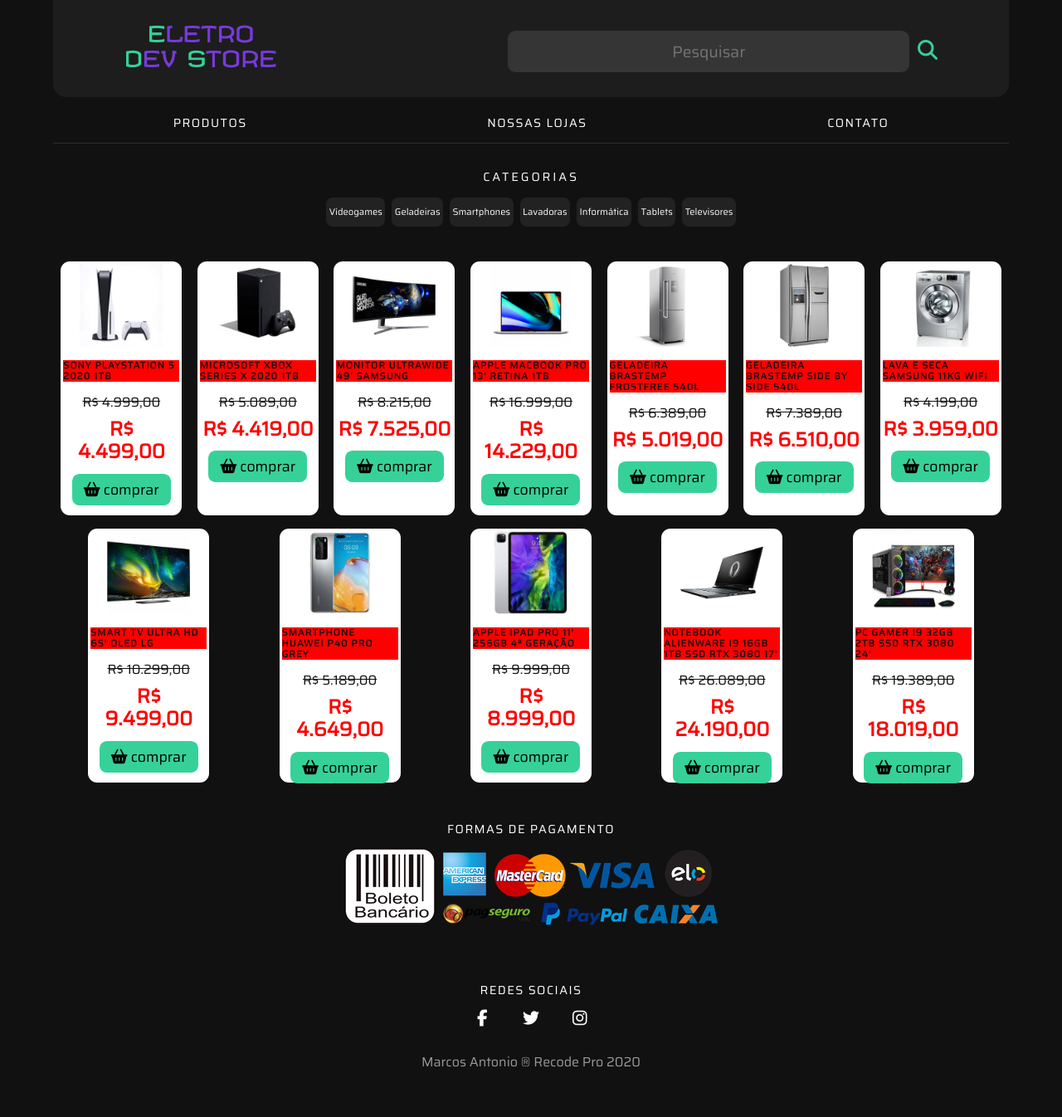
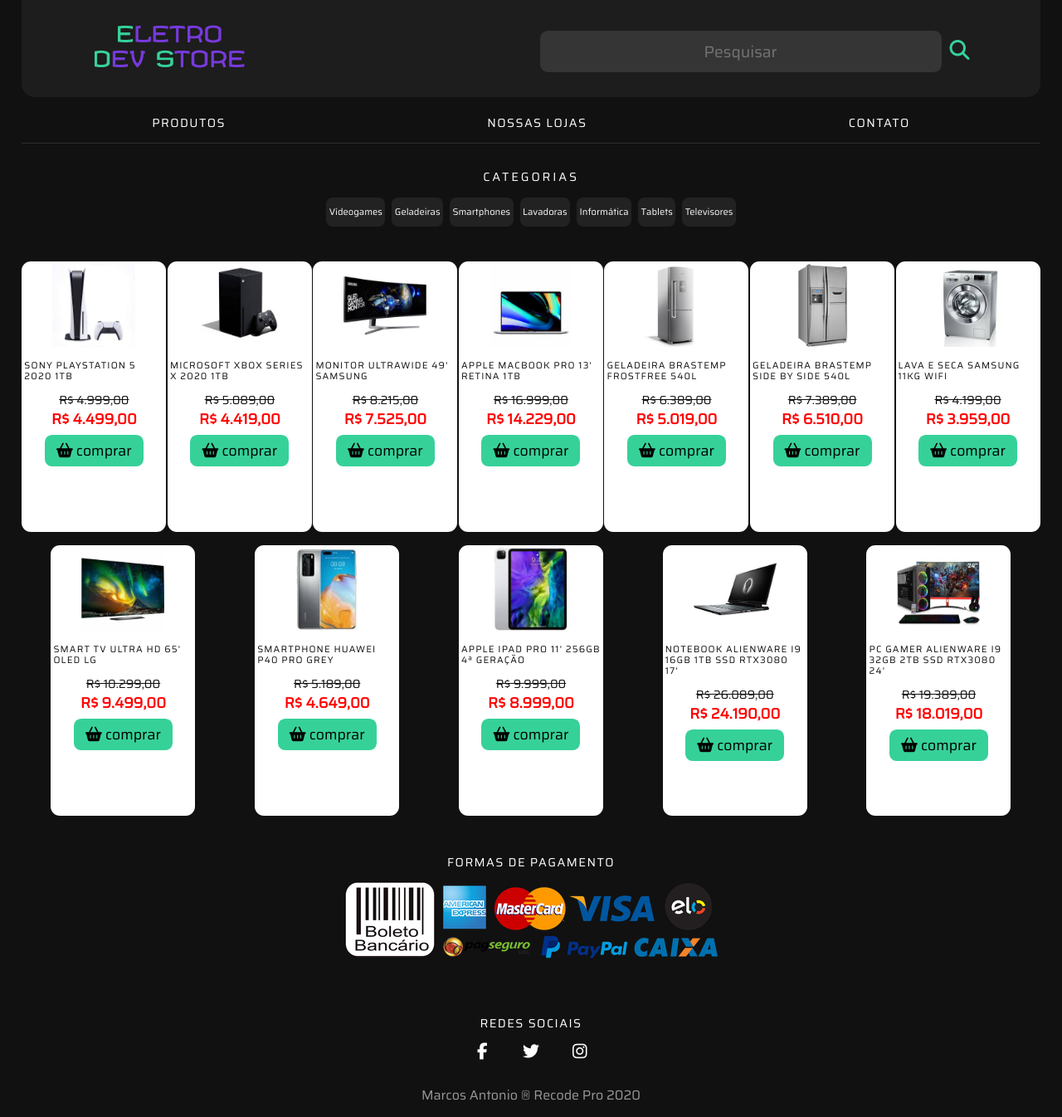
Before and after one commit to arcmarcos/RecodePro2020, a PHP site: page /eletrodevstore_CSS/pages/produtos.html in a window 1280 px wide. Shown: the whole page at 83% size. Before the commit the page ends 1286 px from the top, so only its background shows below. Run offline with PHP 8.4, Linux system fonts and the light colour scheme; some libraries are stand-ins or nearby versions.

Commit message:
working on

```diff
--- a/eletrodevstore_CSS/css/main.css
+++ b/eletrodevstore_CSS/css/main.css
@@ -9,9 +9,11 @@
     text-align: center;
     justify-content: center;
     align-content: center;
-    padding: 0 10%;
+    padding: 0 2%;
     font-family: Saira, sans-serif;
 }
+
+
 /* Página Principal */
 .offerSection h3 {
     text-transform: uppercase;
--- a/eletrodevstore_CSS/css/products.css
+++ b/eletrodevstore_CSS/css/products.css
@@ -1,7 +1,3 @@
-body {
-    padding: 0 5%;
-}
-
 .categories {
     margin: 2em;
 }
@@ -13,7 +9,7 @@
     letter-spacing: .2em;
 }
 
-.categories .categoriesButtons {
+.categoriesButtons {
     background-color: #222222;
     color: #ffffff;
     border: none;
@@ -24,7 +20,7 @@
     transition: .5s;
 }
 
-.categories .categoriesButtons:hover {
+.categoriesButtons:hover {
     background-color: #333333;
 }
 
@@ -40,8 +36,8 @@
 }
 
 .productCards {
-    width: 140px;
-    height: 300px;
+    width: 10.5em;
+    height: 20em;
     background-color: #ffffff;
     border-radius: .7em;
     margin: .5em auto;
@@ -51,9 +47,9 @@
 }
 
 .productCards h3 {
-    background-color: #ff0000;
     text-align: initial;
     font-size: .7em;
+    font-weight: normal;
 }
 
 .productCards:hover {
@@ -62,13 +58,13 @@
 
 .productCards .oldPrice {
     text-decoration: line-through;
-    font-size: 1em;
+    font-size: .9em;
     margin-bottom: -.9em;
 }
 
 .productCards .newPrice {
-    font-size: 1.5em;
     color: #ff0000;
+    font-size: 1.1em;
     font-weight: 600;
     margin-bottom: .5em;
 }
@@ -85,7 +81,7 @@
     font-size: 1.1em;
     background-color: #36d199;
     text-transform: lowercase;
-    /* margin-bottom: -1em; */
+    margin-bottom: -.2em;
     cursor: pointer;
     outline: none;
     transition: .5s;
--- a/eletrodevstore_CSS/pages/produtos.html
+++ b/eletrodevstore_CSS/pages/produtos.html
@@ -123,14 +123,14 @@
             </div>
             <div class="productCards">
                 <img src="../imgs/produtos/notebook.jpeg" alt="Notebook Alienware">
-                <h3>Notebook AlienWare i9 16GB 1TB SSD RTX 3080 17'</h3>
+                <h3>Notebook AlienWare i9 16GB 1TB SSD RTX3080 17'</h3>
                 <p class="oldPrice">R$ 26.089,00</p>
                 <p class="newPrice">R$ 24.190,00</p>
                 <button><i class="fas fa-shopping-basket"></i> Comprar</button>
             </div>
             <div class="productCards">
                 <img src="../imgs/produtos/pc-gamer.jpg" alt="PC Gamer">
-                <h3>PC Gamer i9 32GB 2TB SSD RTX 3080 24'</h3>
+                <h3>PC Gamer AlienWare i9 32GB 2TB SSD RTX3080 24'</h3>
                 <p class="oldPrice">R$ 19.389,00</p>
                 <p class="newPrice">R$ 18.019,00</p>
                 <button><i class="fas fa-shopping-basket"></i> Comprar</button>
```
